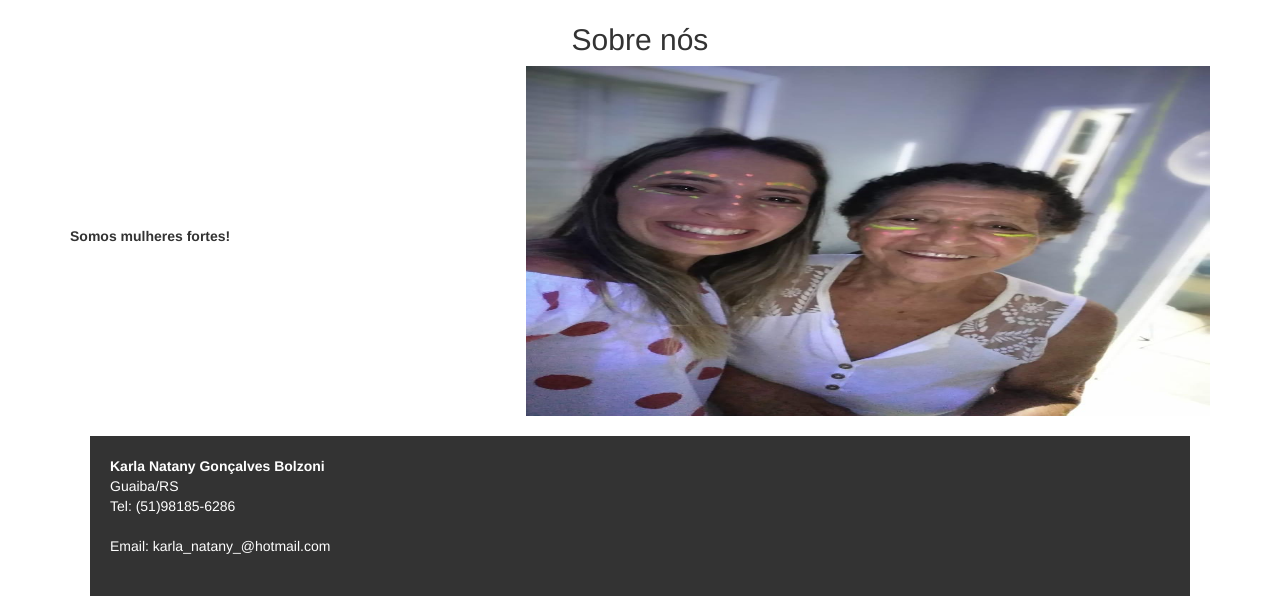
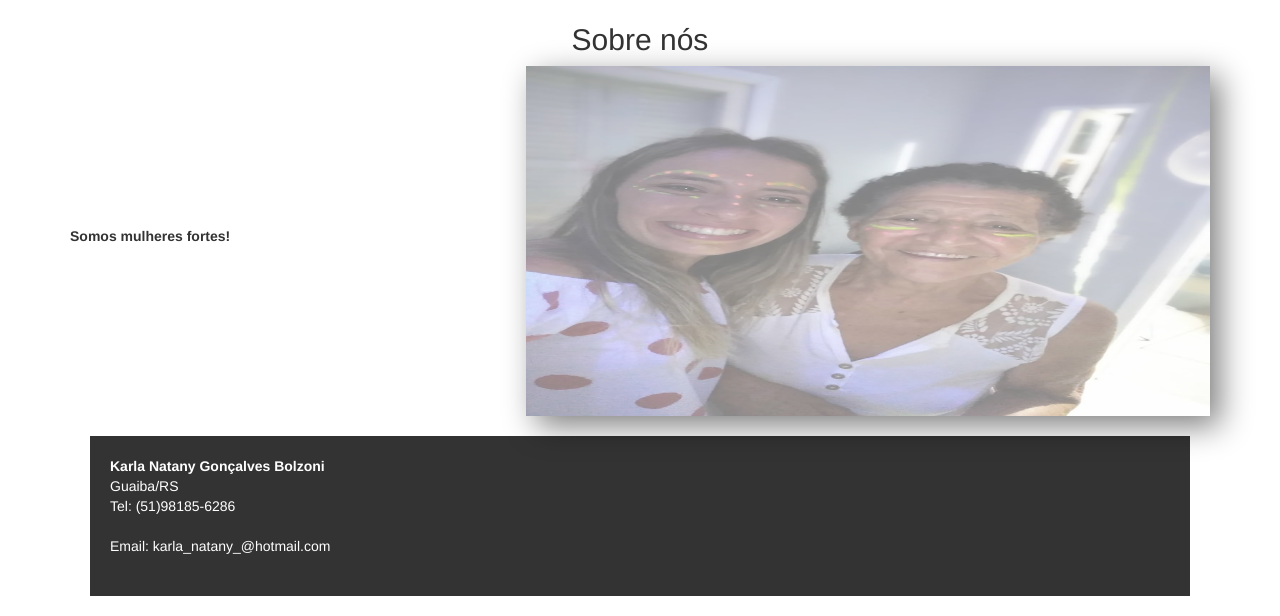
Before and after one commit to karlanatany/prontuario, a plain HTML site: page index.html in a window 1280 px wide. In both pictures the pointer is over the picture 868 px from the left and 1713 px from the top of the page. Shown: the part 1472-2088 px from the top of the page. Drawn offline with nearby package versions, Linux system fonts and the light colour scheme.

Commit message:
add new css file

```diff
--- a/novo.css
+++ b/novo.css
@@ -34,6 +34,12 @@ footer {
 .img-nos {
   width: 60%;
   height: 350px;
+  transition: 400ms;
+  box-shadow: 10px 10px 30px #000000;
+}
+
+.img-nos:hover {
+  opacity: 0.5;
 }
 
 #texto {
```
